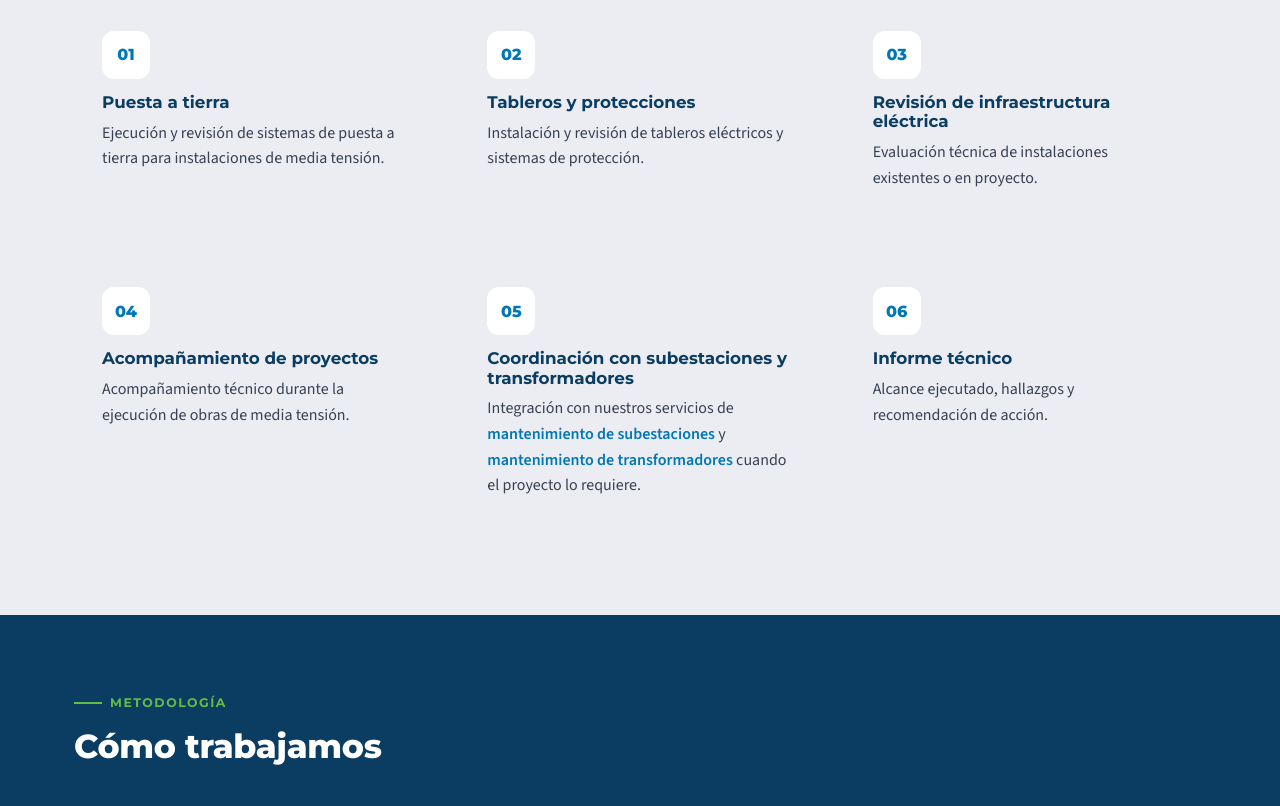
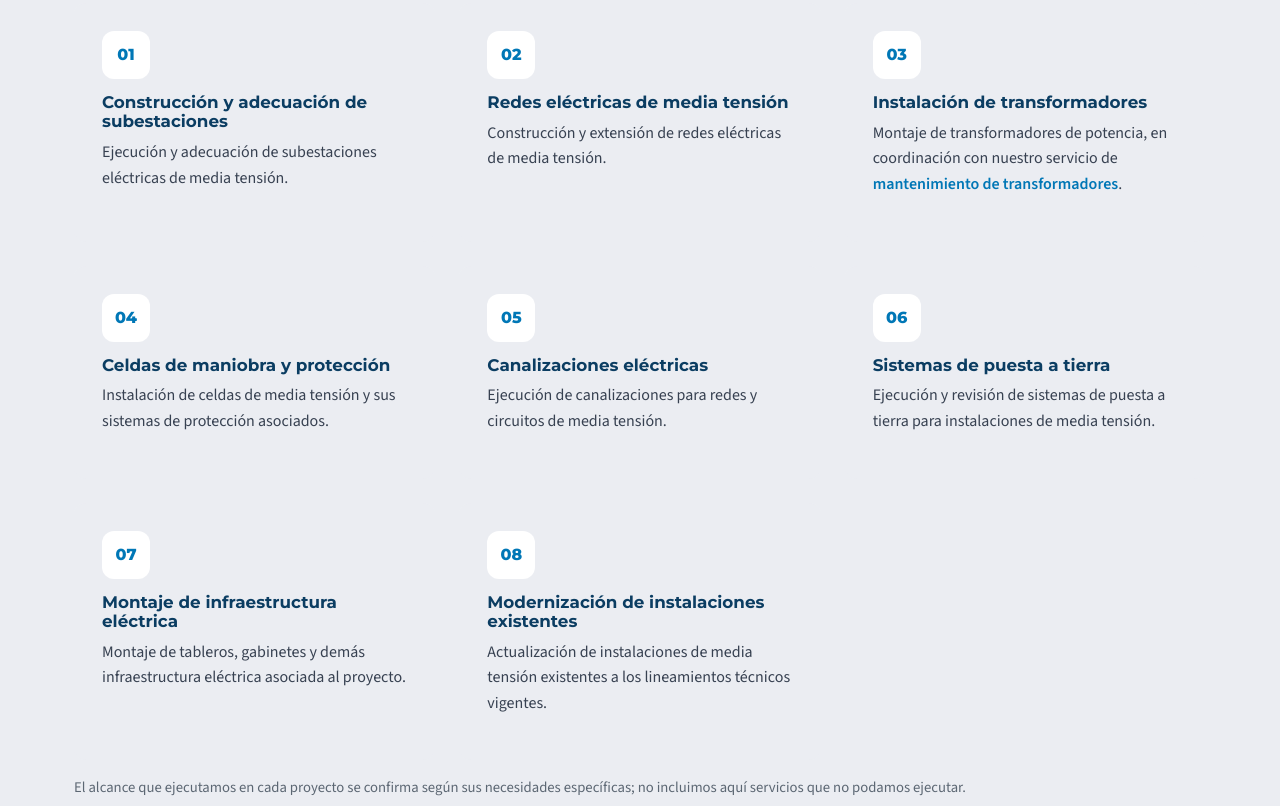
Before and after one commit to senerpot-sistemas/nodia-web-deploy, a plain HTML site: page obras-electricas-media-tension.html in a window 1280 px wide. Shown: the part 1428-2234 px from the top of the page. Drawn offline with Linux system fonts and the light colour scheme.

Commit message:
fix: ajustes tecnicos solicitados en auditoria del PR #13
Energia solar industrial:
- Agregar PVsyst como diferenciador tecnico (estudio de viabilidad:
  consumo, simulacion, perdidas, dimensionamiento, generacion anual,
  autoconsumo, viabilidad economica, recuperacion de inversion),
  diferenciando estimaciones de resultados reales
- Corregir afirmacion de instalacion desenergizada: los modulos
  fotovoltaicos pueden generar tension con irradiacion solar aunque
  esten desconectados de la red; se aclaran procedimientos de
  seguridad especificos para circuitos DC y AC

Obras electricas de media tension:
- Ampliar el alcance comercial con los servicios reales confirmados
  (construccion de subestaciones, redes de MT, instalacion de
  transformadores, celdas de maniobra, canalizaciones, puesta a
  tierra, montaje de infraestructura, modernizacion)
- Corregir alt/caption de una foto que mostraba tableros auxiliares
  de 460V sin verificacion de clase de tension; ya no se etiqueta
  como "media tension" solo por apariencia

Co-Authored-By: Claude Sonnet 5 <noreply@anthropic.com>

```diff
--- a/obras-electricas-media-tension.html
+++ b/obras-electricas-media-tension.html
@@ -4,7 +4,7 @@
 <meta charset="UTF-8">
 <meta name="viewport" content="width=device-width, initial-scale=1.0">
 <title>Obras y Servicios Eléctricos de Media Tensión en Barranquilla | NODIA</title>
-<meta name="description" content="Obras eléctricas de media tensión en Barranquilla y la Región Caribe: puesta a tierra, tableros y protecciones, interventoría técnica y ejecución de proyectos, conforme a los lineamientos de RETIE.">
+<meta name="description" content="Obras eléctricas de media tensión en Barranquilla y la Región Caribe: construcción de subestaciones, redes de media tensión, celdas de maniobra, puesta a tierra y montaje de infraestructura eléctrica, conforme a los lineamientos de RETIE.">
 <link rel="canonical" href="https://nodia.com.co/obras-electricas-media-tension.html">
 <meta property="og:type" content="website">
 <meta property="og:title" content="Obras Eléctricas de Media Tensión | NODIA">
@@ -45,7 +45,7 @@
   "@type": "Service",
   "serviceType": "Obras y servicios eléctricos de media tensión",
   "name": "Obras Eléctricas de Media Tensión",
-  "description": "Ejecución y acompañamiento técnico de obras eléctricas de media tensión: puesta a tierra, tableros y protecciones, revisión de infraestructura eléctrica y acompañamiento de proyectos, conforme a los lineamientos de RETIE.",
+  "description": "Ejecución y acompañamiento técnico de obras eléctricas de media tensión: construcción y adecuación de subestaciones, redes de media tensión, instalación de transformadores, celdas de maniobra y protección, canalizaciones eléctricas, sistemas de puesta a tierra, montaje de infraestructura eléctrica y modernización de instalaciones existentes, conforme a los lineamientos de RETIE.",
   "provider": {
     "@type": "LocalBusiness",
     "name": "NODIA",
@@ -72,7 +72,7 @@
     {
       "@type": "Question",
       "name": "¿Qué tipo de obras eléctricas de media tensión realizan?",
-      "acceptedAnswer": { "@type": "Answer", "text": "Trabajos de puesta a tierra, tableros y sistemas de protección, y acompañamiento técnico en infraestructura eléctrica de media tensión para industrias, edificios y centros comerciales, conforme a los lineamientos de RETIE." }
+      "acceptedAnswer": { "@type": "Answer", "text": "Construcción y adecuación de subestaciones, redes eléctricas de media tensión, instalación de transformadores, celdas de maniobra y protección, canalizaciones eléctricas, sistemas de puesta a tierra, montaje de infraestructura eléctrica y modernización de instalaciones existentes, conforme a los lineamientos de RETIE. El alcance específico se confirma según las necesidades de cada proyecto." }
     },
     {
       "@type": "Question",
@@ -156,7 +156,7 @@
 
   <div class="tira-fotos">
     <img src="img/trabajo-subestacion-mantenimiento.jpg" alt="Obra eléctrica en subestación de media tensión" loading="lazy">
-    <img src="img/trabajo-tableros.jpg" alt="Tablero eléctrico de media tensión" loading="lazy">
+    <img src="img/trabajo-tableros.jpg" alt="Tableros de control y protección en cuarto eléctrico" loading="lazy">
     <img src="img/trabajo-puesta-tierra.jpg" alt="Trabajo de puesta a tierra" loading="lazy">
     <img src="img/trabajo-mantenimiento-general.jpg" alt="Obra eléctrica en ejecución" loading="lazy">
     <img src="img/trabajo-subestacion-equipo-campo.jpg" alt="Cuarto eléctrico con gabinetes de media tensión" loading="lazy">
@@ -166,7 +166,7 @@
     <div class="contenedor">
       <div class="bloque-especialidad bloque-especialidad--mantenimiento">
         <div class="bloque-especialidad__media">
-          <img src="img/trabajo-tableros.jpg" alt="Tablero eléctrico de media tensión en obra" loading="lazy">
+          <img src="img/trabajo-tableros.jpg" alt="Tableros de control y protección en cuarto eléctrico" loading="lazy">
         </div>
         <div class="bloque-especialidad__texto">
           <span class="etiqueta">Qué resolvemos</span>
@@ -192,35 +192,46 @@
       <div class="valores-grid valores-grid--3">
         <div class="valor-card">
           <div class="icono-servicio">01</div>
-          <h3>Puesta a tierra</h3>
+          <h3>Construcción y adecuación de subestaciones</h3>
+          <p>Ejecución y adecuación de subestaciones eléctricas de media tensión.</p>
+        </div>
+        <div class="valor-card">
+          <div class="icono-servicio">02</div>
+          <h3>Redes eléctricas de media tensión</h3>
+          <p>Construcción y extensión de redes eléctricas de media tensión.</p>
+        </div>
+        <div class="valor-card">
+          <div class="icono-servicio">03</div>
+          <h3>Instalación de transformadores</h3>
+          <p>Montaje de transformadores de potencia, en coordinación con nuestro servicio de <a href="mantenimiento-transformadores.html" style="color:var(--azul-tecnico);font-weight:600;">mantenimiento de transformadores</a>.</p>
+        </div>
+        <div class="valor-card">
+          <div class="icono-servicio">04</div>
+          <h3>Celdas de maniobra y protección</h3>
+          <p>Instalación de celdas de media tensión y sus sistemas de protección asociados.</p>
+        </div>
+        <div class="valor-card">
+          <div class="icono-servicio">05</div>
+          <h3>Canalizaciones eléctricas</h3>
+          <p>Ejecución de canalizaciones para redes y circuitos de media tensión.</p>
+        </div>
+        <div class="valor-card">
+          <div class="icono-servicio">06</div>
+          <h3>Sistemas de puesta a tierra</h3>
           <p>Ejecución y revisión de sistemas de puesta a tierra para instalaciones de media tensión.</p>
         </div>
         <div class="valor-card">
-          <div class="icono-servicio">02</div>
-          <h3>Tableros y protecciones</h3>
-          <p>Instalación y revisión de tableros eléctricos y sistemas de protección.</p>
+          <div class="icono-servicio">07</div>
+          <h3>Montaje de infraestructura eléctrica</h3>
+          <p>Montaje de tableros, gabinetes y demás infraestructura eléctrica asociada al proyecto.</p>
         </div>
         <div class="valor-card">
-          <div class="icono-servicio">03</div>
-          <h3>Revisión de infraestructura eléctrica</h3>
-          <p>Evaluación técnica de instalaciones existentes o en proyecto.</p>
-        </div>
-        <div class="valor-card">
-          <div class="icono-servicio">04</div>
-          <h3>Acompañamiento de proyectos</h3>
-          <p>Acompañamiento técnico durante la ejecución de obras de media tensión.</p>
-        </div>
-        <div class="valor-card">
-          <div class="icono-servicio">05</div>
-          <h3>Coordinación con subestaciones y transformadores</h3>
-          <p>Integración con nuestros servicios de <a href="mantenimiento-subestaciones.html" style="color:var(--azul-tecnico);font-weight:600;">mantenimiento de subestaciones</a> y <a href="mantenimiento-transformadores.html" style="color:var(--azul-tecnico);font-weight:600;">mantenimiento de transformadores</a> cuando el proyecto lo requiere.</p>
-        </div>
-        <div class="valor-card">
-          <div class="icono-servicio">06</div>
-          <h3>Informe técnico</h3>
-          <p>Alcance ejecutado, hallazgos y recomendación de acción.</p>
+          <div class="icono-servicio">08</div>
+          <h3>Modernización de instalaciones existentes</h3>
+          <p>Actualización de instalaciones de media tensión existentes a los lineamientos técnicos vigentes.</p>
         </div>
       </div>
+      <p style="margin-top:16px;color:var(--gris-medio);font-size:0.92rem;">El alcance que ejecutamos en cada proyecto se confirma según sus necesidades específicas; no incluimos aquí servicios que no podamos ejecutar.</p>
     </div>
   </section>
 
@@ -267,8 +278,8 @@
       </div>
       <div class="galeria-grid">
         <figure class="galeria-item">
-          <img src="img/trabajo-tableros.jpg" alt="Tablero eléctrico de media tensión" loading="lazy">
-          <figcaption>Tablero de media tensión</figcaption>
+          <img src="img/trabajo-tableros.jpg" alt="Tableros de control y protección en cuarto eléctrico" loading="lazy">
+          <figcaption>Tableros de control y protección</figcaption>
         </figure>
         <figure class="galeria-item">
           <img src="img/trabajo-puesta-tierra.jpg" alt="Trabajo de puesta a tierra" loading="lazy">
@@ -334,7 +345,7 @@
       <div class="faq-lista">
         <details class="faq-item">
           <summary>¿Qué tipo de obras eléctricas de media tensión realizan?</summary>
-          <p>Trabajos de puesta a tierra, tableros y sistemas de protección, y acompañamiento técnico en infraestructura eléctrica de media tensión para industrias, edificios y centros comerciales, conforme a los lineamientos de RETIE.</p>
+          <p>Construcción y adecuación de subestaciones, redes eléctricas de media tensión, instalación de transformadores, celdas de maniobra y protección, canalizaciones eléctricas, sistemas de puesta a tierra, montaje de infraestructura eléctrica y modernización de instalaciones existentes, conforme a los lineamientos de RETIE. El alcance específico se confirma según las necesidades de cada proyecto.</p>
         </details>
         <details class="faq-item">
           <summary>¿Pueden acompañar un proyecto desde la etapa de diseño?</summary>
```
Also changed, not shown: energia-solar-industrial.html (+64 -2 lines).
